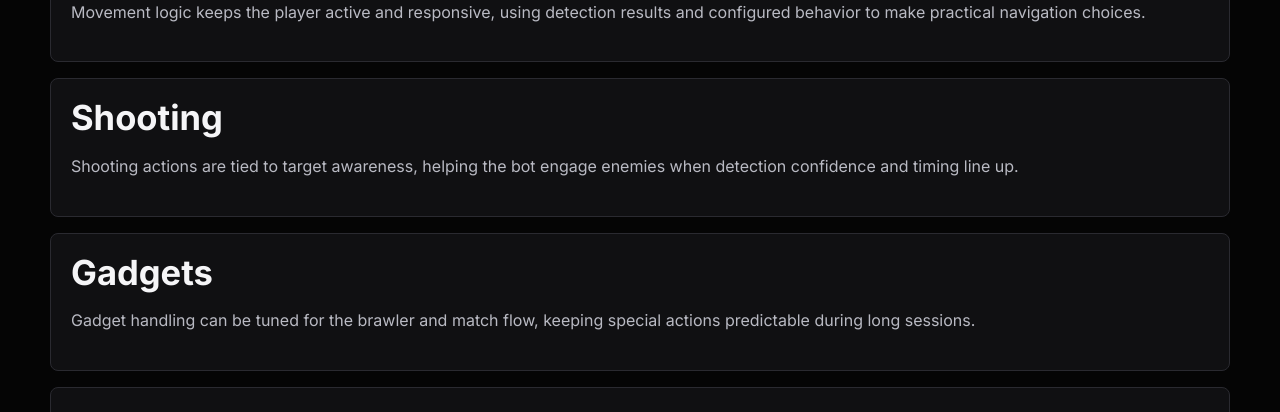
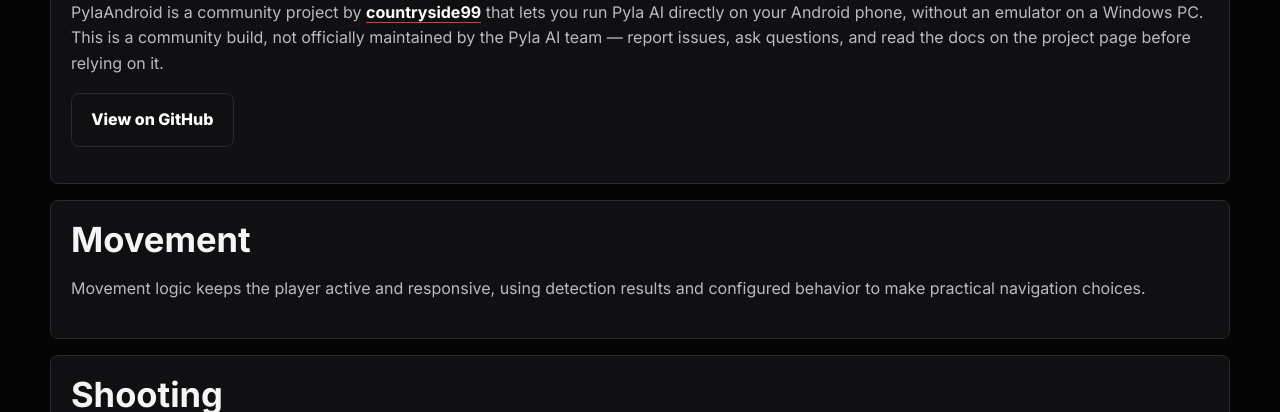
Before and after one commit to Pyla-Bot/pyla-ai-site, a website: page docs/features.html in a window 1280 px wide. Shown: the part 688-1100 px from the top of the page. Drawn offline with Linux system fonts and the light colour scheme.

Commit message:
Add files via upload

```diff
--- a/docs/features.html
+++ b/docs/features.html
@@ -20,6 +20,7 @@
   <main id="main">
     <section class="page-hero section"><div class="container narrow"><p class="eyebrow">Features</p><h1>Focused automation for supported emulator workflows</h1><p class="lead">Pyla AI combines computer vision, emulator control, and configurable behavior so runs can be tuned, reviewed, and improved.</p></div></section>
     <section class="section"><div class="container detail-list">
+      <article class="detail-card reveal"><div><h2>New*</h2><p>PylaAndroid is a community project by <a class="text-link" href="https://github.com/countryside99/PylaAndroid" target="_blank" rel="noopener">countryside99</a> that lets you run Pyla AI directly on your Android phone, without an emulator on a Windows PC. This is a community build, not officially maintained by the Pyla AI team &mdash; report issues, ask questions, and read the docs on the project page before relying on it.</p><p><a class="button secondary" href="https://github.com/countryside99/PylaAndroid" target="_blank" rel="noopener">View on GitHub</a></p></div></article>
       <article class="detail-card reveal"><div><h2>Movement</h2><p>Movement logic keeps the player active and responsive, using detection results and configured behavior to make practical navigation choices.</p></div></article>
       <article class="detail-card reveal"><div><h2>Shooting</h2><p>Shooting actions are tied to target awareness, helping the bot engage enemies when detection confidence and timing line up.</p></div></article>
       <article class="detail-card reveal"><div><h2>Gadgets</h2><p>Gadget handling can be tuned for the brawler and match flow, keeping special actions predictable during long sessions.</p></div></article>
```
Also changed, not shown: features.html (+1 -0 lines).
